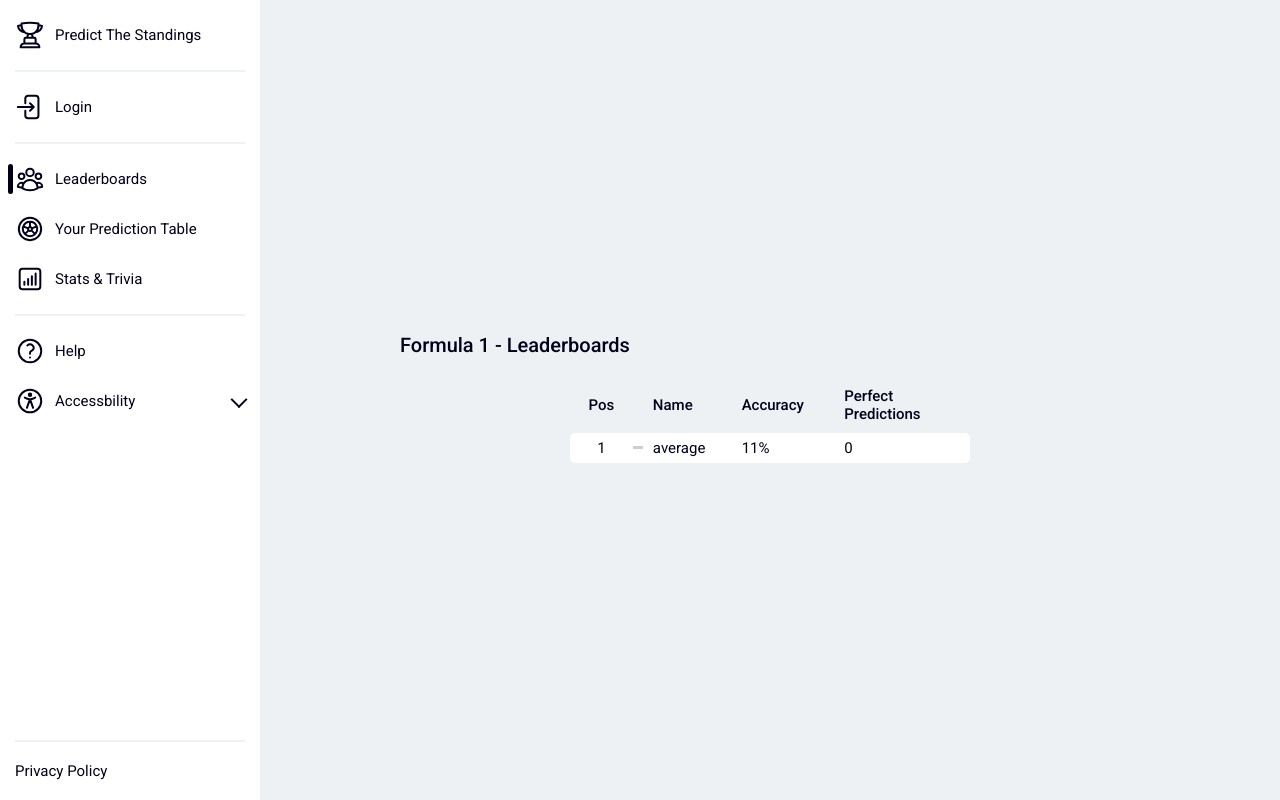
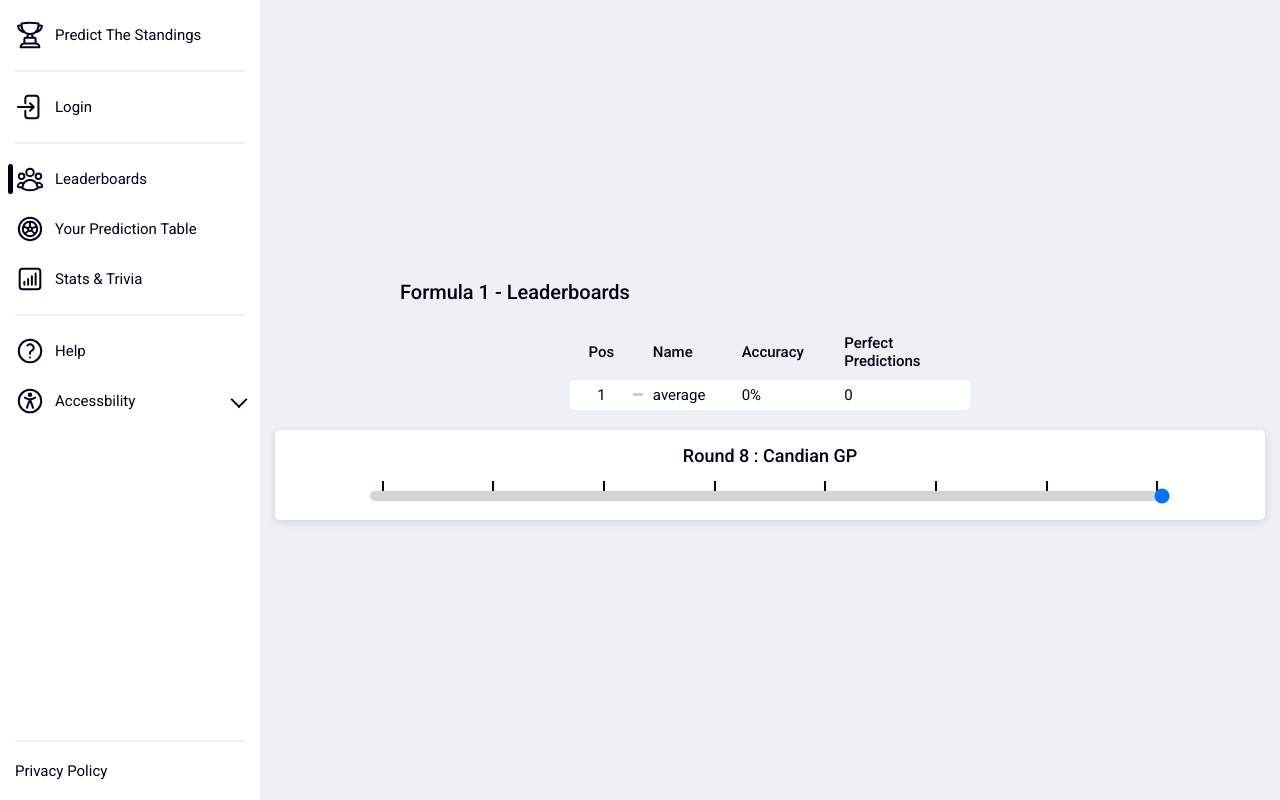
Before and after one commit to davidwillprice/predict-the-standings, a Next.js app: page /formula-1/2024 in a window 1280 px wide. Built offline with nearby package versions, Linux system fonts and the light colour scheme; no server answers; the database is empty.

Commit message:
Add round slider
- Add additional dummy data to help test out slider

```diff
--- a/src/data/formula-1/2024.ts
+++ b/src/data/formula-1/2024.ts
@@ -104,4 +104,136 @@
     pia,
     nor,
   ]),
+  new Round("Australian GP", [
+    ver,
+    per,
+    alo,
+    ham,
+    sai,
+    str,
+    rus,
+    nor,
+    hul,
+    lec,
+    bot,
+    oco,
+    pia,
+    gas,
+    zho,
+    tsu,
+    mag,
+    alb,
+    sar,
+    ric,
+  ]),
+  new Round("Azerbaijan GP", [
+    ver,
+    per,
+    alo,
+    ham,
+    sai,
+    lec,
+    rus,
+    str,
+    nor,
+    hul,
+    pia,
+    bot,
+    oco,
+    gas,
+    zho,
+    tsu,
+    alb,
+    mag,
+    sar,
+    ric,
+  ]),
+  new Round("Miami GP", [
+    ver,
+    per,
+    alo,
+    ham,
+    sai,
+    rus,
+    lec,
+    str,
+    nor,
+    gas,
+    hul,
+    oco,
+    bot,
+    pia,
+    zho,
+    tsu,
+    mag,
+    alb,
+    sar,
+    ric,
+  ]),
+  new Round("Monaco GP", [
+    ver,
+    per,
+    alo,
+    ham,
+    rus,
+    sai,
+    lec,
+    str,
+    oco,
+    gas,
+    nor,
+    hul,
+    pia,
+    bot,
+    zho,
+    tsu,
+    mag,
+    alb,
+    ric,
+    sar,
+  ]),
+  new Round("Spainish GP", [
+    ver,
+    per,
+    alo,
+    ham,
+    rus,
+    sai,
+    lec,
+    str,
+    oco,
+    gas,
+    nor,
+    hul,
+    pia,
+    bot,
+    zho,
+    tsu,
+    mag,
+    alb,
+    ric,
+    sar,
+  ]),
+  new Round("Candian GP", [
+    ver,
+    per,
+    alo,
+    ham,
+    sai,
+    rus,
+    lec,
+    str,
+    oco,
+    gas,
+    nor,
+    alb,
+    hul,
+    pia,
+    bot,
+    zho,
+    tsu,
+    mag,
+    sar,
+    ric,
+  ]),
 ];
--- a/src/ui/components/leaderboards/leaderboard-container.tsx
+++ b/src/ui/components/leaderboards/leaderboard-container.tsx
@@ -1,6 +1,9 @@
 "use client";
 
+import { useState } from "react";
+
 import { Leaderboard } from "./leaderboard";
+import { RoundSlider } from "@components/round-slider/round-slider";
 
 import { Round, Users } from "@custom-types/game-types";
 
@@ -10,5 +13,25 @@
 }
 
 export const LeaderboardContainer = ({ rounds, users }: Props) => {
-  return <Leaderboard rounds={rounds} roundIndex={0} />;
+  const [roundIndex, setRoundIndex] = useState(rounds.length - 1);
+
+  const changeRoundHandler = (newRoundIndex: number) => {
+    setRoundIndex(newRoundIndex);
+  };
+  /**@todo URGENT Fix duplicating users bug */
+  return (
+    <>
+      <div>
+        <Leaderboard rounds={rounds} roundIndex={roundIndex} />
+      </div>
+      {rounds.length > 0 && (
+        <RoundSlider
+          selectedRound={roundIndex}
+          noOfRounds={rounds.length}
+          trackName={rounds[roundIndex].trackName}
+          changeRound={changeRoundHandler}
+        />
+      )}
+    </>
+  );
 };
--- /dev/null
+++ b/src/ui/components/round-slider/round-slider.module.scss
@@ -0,0 +1,68 @@
+@import "@styles/sass-variables.scss";
+
+.round_footer {
+  border-radius: 5px;
+  background-color: $primary-color;
+  box-sizing: border-box;
+  box-shadow: $box-shadow;
+  width: calc(100%);
+  padding: 15px;
+  margin: 15px auto 0;
+}
+.con {
+  width: 100%;
+  max-width: 800px;
+  margin: 0 auto;
+  h2 {
+    text-align: center;
+  }
+}
+.slider_footer {
+  margin-top: 15px;
+  position: relative;
+}
+.notch_con {
+  display: flex;
+  position: absolute;
+  width: 100%;
+  z-index: 0;
+  justify-content: space-between;
+  padding-right: 11.5px;
+  padding-left: 11.5px;
+  margin-top: 0px;
+  .notch {
+    width: 2px;
+    height: 10px;
+    background-color: $secondary-color;
+  }
+}
+.slider {
+  appearance: none;
+  width: 100%;
+  height: 10px;
+  border-radius: 5px;
+  background: $quaternary-color;
+  outline: none;
+  margin-top: 10px;
+  z-index: 1;
+  position: relative;
+}
+.slider::slider-thumb {
+  -webkit-appearance: none;
+  appearance: none;
+  width: 20px;
+  height: 20px;
+  border-radius: 50%;
+  background: $primary-color;
+  cursor: pointer;
+  border: 2px solid $secondary-color;
+}
+
+.slider::-moz-range-thumb {
+  width: 20px;
+  height: 20px;
+  border-radius: 50%;
+  background: $primary-color;
+  cursor: pointer;
+  border: 2px solid $secondary-color;
+}
--- /dev/null
+++ b/src/ui/components/round-slider/round-slider.tsx
@@ -0,0 +1,49 @@
+import styles from "@components/round-slider/round-slider.module.scss";
+
+interface Props {
+  selectedRound: number;
+  trackName: string;
+  noOfRounds: number;
+  changeRound: Function;
+}
+
+export const RoundSlider = ({
+  selectedRound,
+  trackName,
+  noOfRounds,
+  changeRound,
+}: Props) => {
+  const onChangeHandler = (event: React.ChangeEvent<HTMLInputElement>) => {
+    changeRound(+event.target.value);
+  };
+
+  return (
+    <div
+      className={styles.round_footer}
+      style={noOfRounds < 5 ? { maxWidth: "400px" } : {}}>
+      <div className={styles.con}>
+        <h2>
+          Round {selectedRound + 1} :<span id="track-name"> {trackName}</span>
+        </h2>
+        {noOfRounds > 1 && (
+          <div className={styles.slider_footer}>
+            <div className={styles.notch_con}>
+              {Array.from({ length: noOfRounds }, (_, index) => (
+                <div className={styles.notch} key={index} />
+              ))}
+            </div>
+            <input
+              onChange={(event) => onChangeHandler(event)}
+              aria-label="Round slider"
+              type="range"
+              min="0"
+              max={noOfRounds - 1}
+              className={styles.slider}
+              value={selectedRound}
+            />
+          </div>
+        )}
+      </div>
+    </div>
+  );
+};
--- a/src/ui/styles/globals.scss
+++ b/src/ui/styles/globals.scss
@@ -29,7 +29,8 @@
   font-weight: 500;
 }
 
-h3 {
+h3,
+h2 {
   font-size: 18px;
 }
 
```
